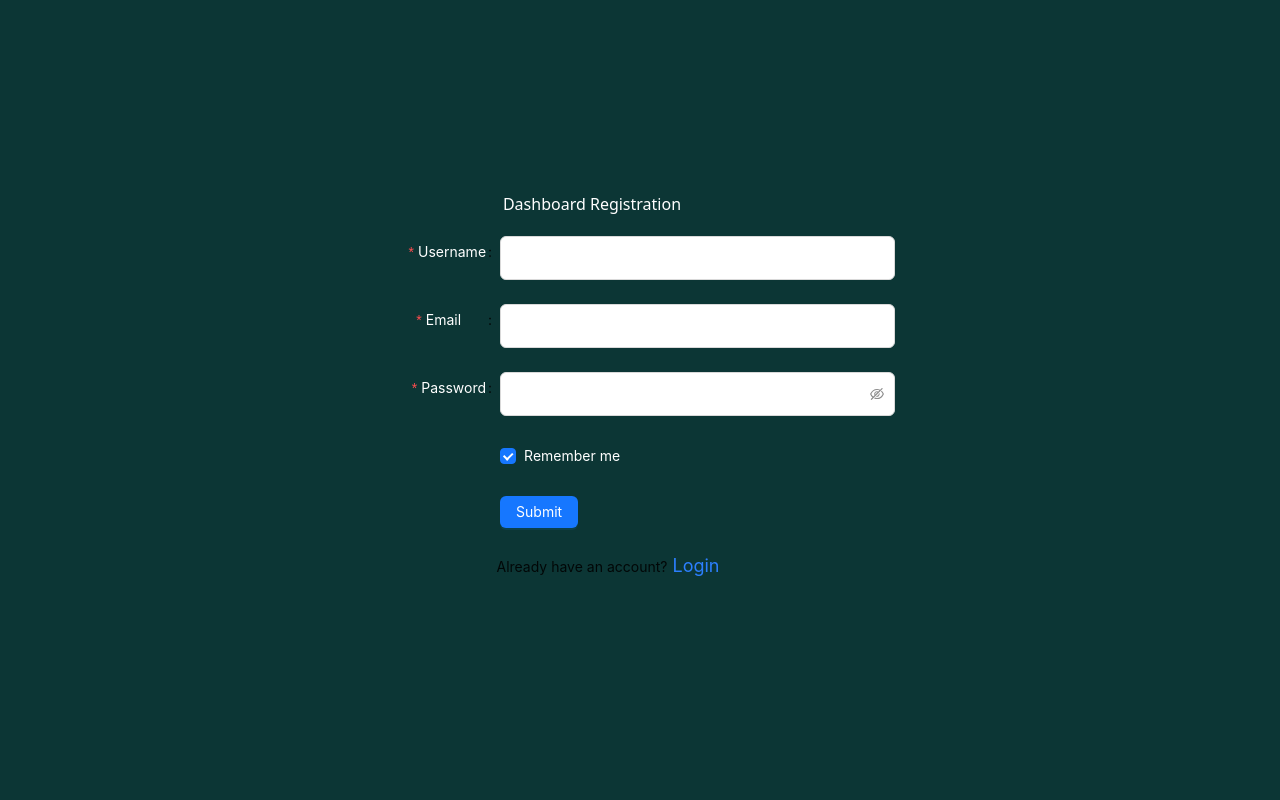
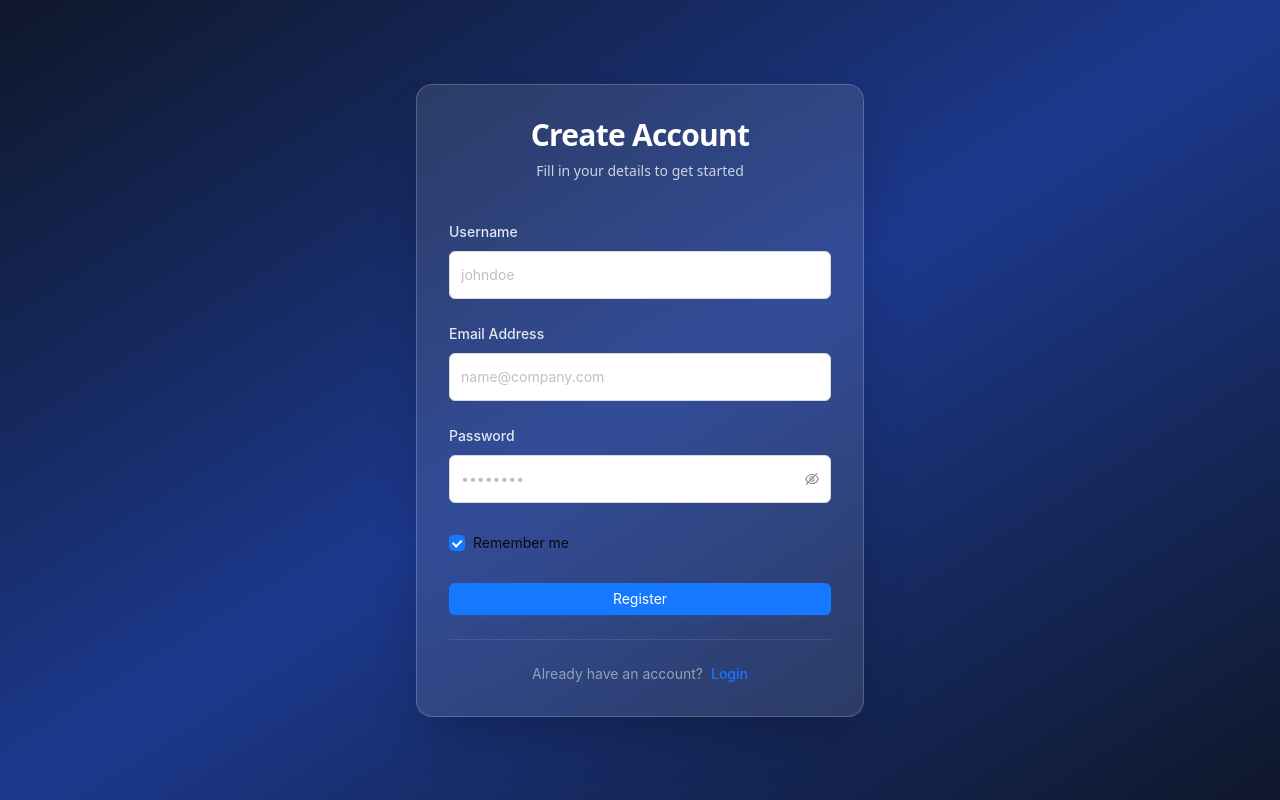
Before and after one commit to mahadihasandev/eCommerce-Dashboard-multivandor, a React (Vite) app: page / in a window 1280 px wide. Built offline with nearby package versions, Linux system fonts and the light colour scheme.

Commit message:
mordern looking login and ragistration page page

```diff
--- a/src/Layouts/Login.jsx
+++ b/src/Layouts/Login.jsx
@@ -1,4 +1,3 @@
-
 import { ToastContainer, toast } from "react-toastify";
 import { Button, Checkbox, Form, Input } from "antd";
 import axios from "axios";
@@ -8,7 +7,7 @@ import { authInfo } from "../Slices/AuthSlices";
 
 function Login() {
   let navigate = useNavigate();
-  let dispatch=useDispatch()
+  let dispatch = useDispatch();
 
   const onFinish = async (values) => {
     let data = await axios.post(`${import.meta.env.VITE_LOCAL_API}/api/v1/auth/login`, {
@@ -16,89 +15,106 @@ function Login() {
       password: values.password,
     });
 
-    dispatch(authInfo(data.data))
-
-
-    localStorage.setItem('userinfo',JSON.stringify(data.data))
+    dispatch(authInfo(data.data));
+    localStorage.setItem("userinfo", JSON.stringify(data.data));
 
     if (data.data.error == "user does not exist") {
       toast.error(data.data.error);
     } else if (!data.data.emailVerified) {
-      toast.error("varify your email");
-    }else if(data.data.role=='user'){
-        toast.error('Please Upgrade to merchant to login')
-    }else {
+      toast.error("verify your email");
+    } else if (data.data.role == "user") {
+      toast.error("Please Upgrade to merchant to login");
+    } else {
       navigate("/dashboard/viewbanner");
       toast.success("Login success");
     }
   };
+
   const onFinishFailed = (errorInfo) => {
     navigate(`/error/${errorInfo}`);
   };
 
   return (
-    <div>
-      <div className="flex flex-col pt-48 pr-48 items-center bg-[#0c3635] h-screen">
-        <h1 className="mb-5 ml-24 text-[#ffffff] font-sans">
-          {" "}
-          Dashboard Registration
-        </h1>
+    <div className="min-h-screen w-full flex items-center justify-center bg-gradient-to-br from-slate-900 via-[#0c3635] to-slate-900 px-4">
+      <ToastContainer
+        position="top-right"
+        autoClose={4000}
+        theme="colored"
+      />
 
-        <ToastContainer
-          position="top-right"
-          autoClose={4000}
-          hideProgressBar={false}
-          newestOnTop={false}
-          closeOnClick={false}
-          rtl={false}
-          pauseOnFocusLoss={false}
-          draggable
-          pauseOnHover={false}
-          theme="light"
-        />
+      {/* Modern Login Card */}
+      <div className="w-full max-w-md bg-white/10 backdrop-blur-lg border border-white/10 p-8 rounded-2xl shadow-2xl">
+        <div className="text-center mb-10">
+          <h1 className="text-3xl font-bold text-white tracking-tight">
+            Merchant Login
+          </h1>
+          <p className="text-slate-300 mt-2 text-sm">
+            Enter your credentials to access the dashboard
+          </p>
+        </div>
 
         <Form
           name="basic"
-          labelCol={{ span: 7 }}
-          wrapperCol={{ span: 17 }}
-          style={{ maxWidth: 400 }}
+          layout="vertical"
           initialValues={{ remember: true }}
           onFinish={onFinish}
           onFinishFailed={onFinishFailed}
           autoComplete="off"
+          requiredMark={false}
         >
           <Form.Item
-            label={
-              <span style={{ color: "#ffffff", paddingRight: "25px" }}>
-                Email
-              </span>
-            }
+            label={<span className="text-slate-200 font-medium">Email Address</span>}
             name="email"
             rules={[{ required: true, message: "Please input your email!" }]}
           >
-            <Input style={{ width: "180%", padding: "10px" }} />
+            <Input
+              placeholder="name@company.com"
+              className="h-12 rounded-lg border-slate-600 bg-white/5 text-white placeholder:text-slate-500 hover:border-emerald-400 focus:border-emerald-400"
+            />
           </Form.Item>
 
           <Form.Item
-            label={<span style={{ color: "#ffffff" }}>Password</span>}
+            label={<span className="text-slate-200 font-medium">Password</span>}
             name="password"
             rules={[{ required: true, message: "Please input your password!" }]}
           >
-            <Input.Password style={{ width: "180%", padding: "10px" }} />
+            <Input.Password
+              placeholder="••••••••"
+              className="h-12 rounded-lg border-slate-600 bg-white/5 text-white placeholder:text-slate-500 hover:border-emerald-400 focus:border-emerald-400"
+            />
           </Form.Item>
 
-          <Form.Item name="remember" valuePropName="checked" label={null}>
-            <Checkbox style={{ color: "#ffffff" }}>Remember me</Checkbox>
+          <div className="flex items-center justify-between mb-6">
+            <Form.Item name="remember" valuePropName="checked" noStyle>
+              <Checkbox className="text-slate-300">Remember me</Checkbox>
+            </Form.Item>
+            <Link
+              to="/forgetpassword"
+              className="text-sm font-medium text-emerald-400 hover:text-emerald-300 transition-colors"
+            >
+              Forgot password?
+            </Link>
+          </div>
+
+          <Form.Item>
+            <Button
+              type="primary"
+              htmlType="submit"
+              className="w-full h-12 bg-emerald-600 hover:bg-emerald-500 border-none rounded-lg text-base font-semibold shadow-lg shadow-emerald-900/20 transition-all"
+            >
+              Sign In
+            </Button>
           </Form.Item>
 
-          <Form.Item label={null}>
-            <Button type="primary" htmlType="submit">
-              Submit
-            </Button>
-          </Form.Item>
+          <div className="mt-6 text-center border-t border-white/10 pt-6">
+            <p className="text-slate-400 text-sm">
+              New here?
+              <Link to="/" className="ml-2 text-emerald-400 hover:text-emerald-300 font-medium transition-colors underline">
+                Create an account
+              </Link>
+            </p>
+          </div>
         </Form>
-        <Link to="/forgetpassword">Forget password ?</Link>
-        <Link to="/">Registration ?</Link>
       </div>
     </div>
   );
--- a/src/Layouts/Registration.jsx
+++ b/src/Layouts/Registration.jsx
@@ -4,90 +4,112 @@ import { Button, Checkbox, Form, Input } from 'antd';
 import axios from 'axios';
 import { Link } from 'react-router-dom';
 
-
 function Registration() {
 
-const onFinish =async values => {
-
-
-  let data=await axios.post(`${import.meta.env.VITE_LOCAL_API}/api/v1/auth/registration`,{
-    username:values.username,
-    email:values.email,
-    password:values.password
+  const onFinish = async (values) => {
+    let data = await axios.post(`${import.meta.env.VITE_LOCAL_API}/api/v1/auth/registration`, {
+      username: values.username,
+      email: values.email,
+      password: values.password
     },
     {
-    headers:{auth:"12345678"}
+      headers: { auth: "12345678" }
     })
 
-  if(data.data.error=="Please enter a valid otp"){
+    if (data.data.error == "Please enter a valid otp") {
       toast.error("Please enter a valid otp")
-  }else{
-
-    toast.success("Registration done Very your Email")
-
+    } else {
+      toast.success("Registration done. Verify your Email")
     }
   };
+
   const onFinishFailed = errorInfo => {
     console.log('Failed:', errorInfo);
   };
 
   return (
-    <div className='flex flex-col pt-48 pr-48 items-center bg-[#0c3635] h-screen'>
+    <div className="min-h-screen w-full flex items-center justify-center bg-gradient-to-br from-slate-900 via-blue-900 to-slate-900 px-4">
+      <ToastContainer position="top-right" autoClose={4000} theme="colored" />
 
-    <h1 className='mb-5 ml-24 text-[#ffffff] font-sans'> Dashboard Registration</h1>
-
-    <ToastContainer />
+      {/* Modern Glassmorphism Card */}
+      <div className="w-full max-w-md bg-white/10 backdrop-blur-md border border-white/20 p-8 rounded-2xl shadow-2xl">
+        <div className="text-center mb-10">
+          <h1 className="text-3xl font-bold text-white tracking-tight">
+            Create Account
+          </h1>
+          <p className="text-slate-300 mt-2 text-sm">
+            Fill in your details to get started
+          </p>
+        </div>
 
         <Form
           name="basic"
-    labelCol={{ span: 9 }}
-    wrapperCol={{ span: 16 }}
-    style={{ maxWidth: 400}}
+          layout="vertical"
           initialValues={{ remember: true }}
           onFinish={onFinish}
           onFinishFailed={onFinishFailed}
           autoComplete="off"
-
+          requiredMark={false}
         >
           <Form.Item
-      label={<span style={{ color: '#ffffff' }}>Username</span>}
+            label={<span className="text-slate-200 font-medium">Username</span>}
             name="username"
             rules={[{ required: true, message: 'Please input your username!' }]}
           >
-      <Input style={{width:"180%",padding:"10px"}}/>
+            <Input
+              placeholder="johndoe"
+              className="h-12 rounded-lg border-slate-600 bg-white/5 text-white placeholder:text-slate-500 hover:border-blue-400 focus:border-blue-400"
+            />
           </Form.Item>
 
           <Form.Item
-
-      label={<span style={{ color: '#ffffff',paddingRight:"25px" }}>Email</span>}
+            label={<span className="text-slate-200 font-medium">Email Address</span>}
             name="email"
             rules={[{ required: true, message: 'Please input your email!' }]}
           >
-      <Input style={{width:"180%",padding:"10px"}}/>
+            <Input
+              placeholder="name@company.com"
+              className="h-12 rounded-lg border-slate-600 bg-white/5 text-white placeholder:text-slate-500 hover:border-blue-400 focus:border-blue-400"
+            />
           </Form.Item>
 
           <Form.Item
-      label={<span style={{ color: '#ffffff' }}>Password</span>}
+            label={<span className="text-slate-200 font-medium">Password</span>}
             name="password"
             rules={[{ required: true, message: 'Please input your password!' }]}
           >
-      <Input.Password style={{width:"180%",padding:"10px"}}/>
+            <Input.Password
+              placeholder="••••••••"
+              className="h-12 rounded-lg border-slate-600 bg-white/5 text-white placeholder:text-slate-500 hover:border-blue-400 focus:border-blue-400"
+            />
           </Form.Item>
 
-    <Form.Item name="remember" valuePropName="checked" label={null}>
-      <Checkbox style={{ color: '#ffffff' }}>Remember me</Checkbox>
+          <Form.Item name="remember" valuePropName="checked">
+            <Checkbox className="text-slate-300">Remember me</Checkbox>
           </Form.Item>
 
-    <Form.Item label={null}>
-      <Button type="primary" htmlType="submit">
-        Submit
+          <Form.Item>
+            <Button
+              type="primary"
+              htmlType="submit"
+              className="w-full h-12 bg-blue-600 hover:bg-blue-500 border-none rounded-lg text-base font-semibold shadow-lg shadow-blue-900/20 transition-all"
+            >
+              Register
             </Button>
           </Form.Item>
-     <p className='ml-32 cursor-pointer'>Already have an account?
-      <Link to='/login'><span className='text-lg text-blue-500'> Login</span></Link></p>
+
+          <div className="mt-6 text-center border-t border-white/10 pt-6">
+            <p className="text-slate-400 text-sm">
+              Already have an account?
+              <Link to='/login' className="ml-2 text-blue-400 hover:text-blue-300 font-medium transition-colors">
+                Login
+              </Link>
+            </p>
+          </div>
         </Form>
+      </div>
     </div>
   )
 }
 
-export default Registration
+export default Registration;
```
Lines whose indentation alone changed are shown as unchanged.
